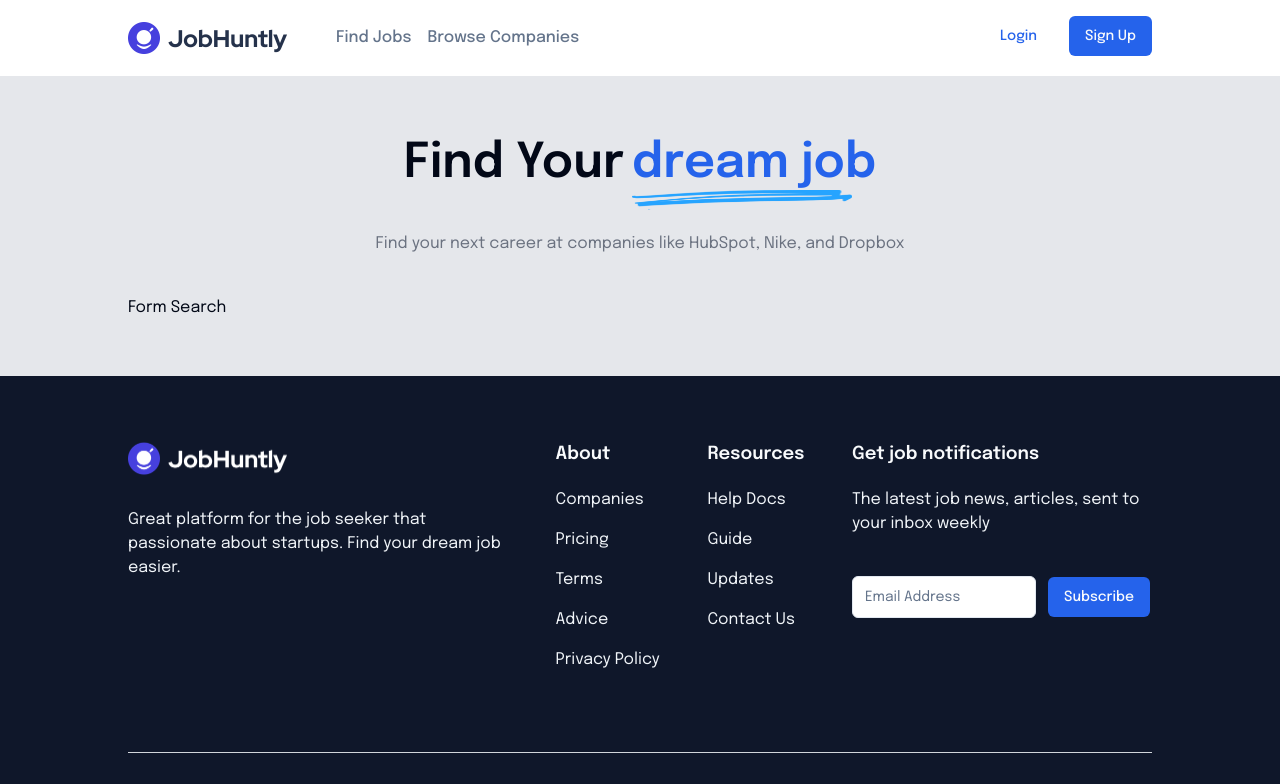
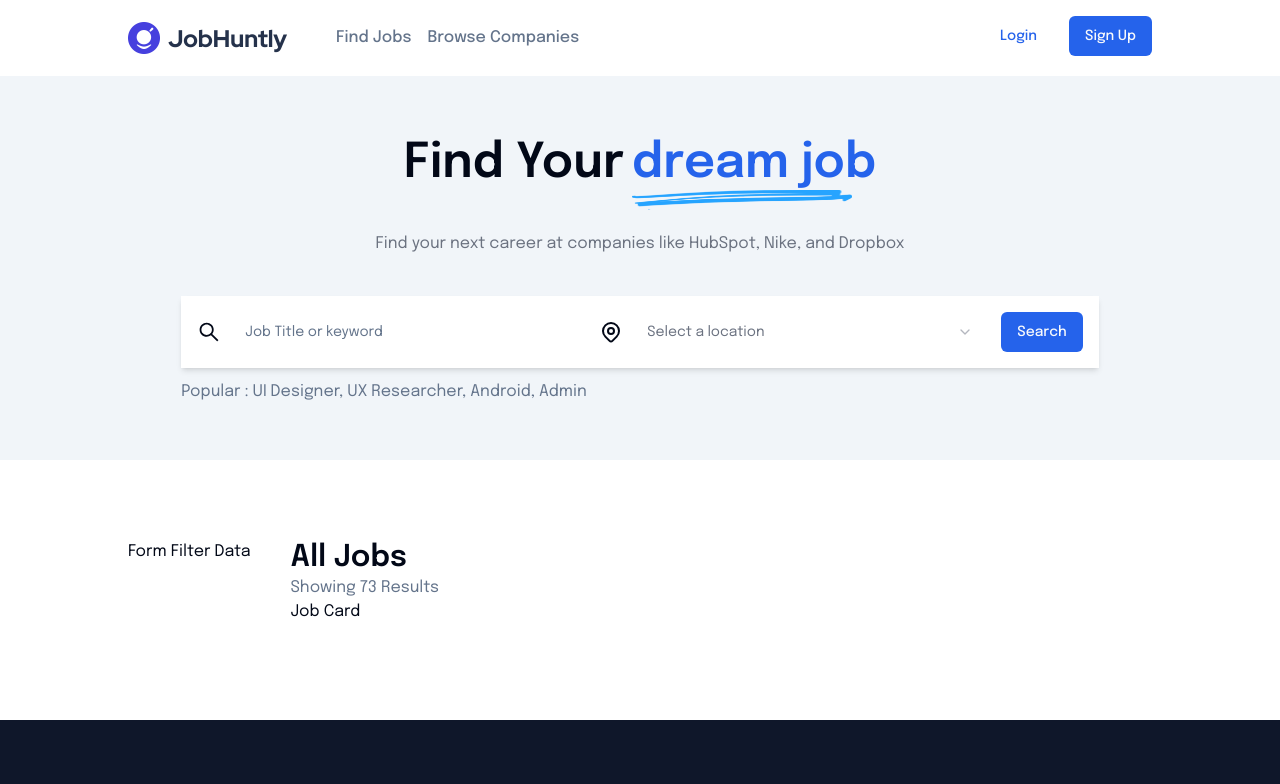
Before and after one commit to adipati27ma/jobhuntly-nextprism, a Next.js app: page /find-jobs in a window 1280 px wide. Shown: the top 784 px of the page. Built offline with nearby package versions, Linux system fonts and the light colour scheme.

Commit message:
feat: Add DynamicFormSearch component for job search functionality

```diff
--- a/src/components/index.tsx
+++ b/src/components/index.tsx
@@ -10,6 +10,7 @@ import TitleSection from './atom/TitleSection';
 import SignUpBanner from './organism/SignUpBanner/SignUpBanner';
 import FeaturedJob from './organism/FeaturedJob/FeaturedJob';
 import LatestJobs from './organism/LatestJobs/LatestJobs';
+import DynamicFormSearch from './organism/DynamicFormSearch/DynamicFormSearch';
 
 import {
   Select,
@@ -37,4 +38,5 @@ export {
   FeaturedJob,
   LatestJobs,
   Separator,
+  DynamicFormSearch,
 };
--- /dev/null
+++ b/src/components/organism/DynamicFormSearch/DynamicFormSearch.tsx
@@ -0,0 +1,57 @@
+import React, { FC } from 'react';
+import { AiOutlineSearch } from 'react-icons/ai';
+import { HiOutlineLocationMarker } from 'react-icons/hi';
+
+import {
+  Button,
+  Input,
+  Select,
+  SelectContent,
+  SelectItem,
+  SelectTrigger,
+  SelectValue,
+} from '@/components';
+import { optionType } from '@/types';
+import { LOCATION_OPTIONS } from '@/constants';
+
+interface DynamicFormSearchProps {}
+
+const DynamicFormSearch: FC<DynamicFormSearchProps> = ({}) => {
+  return (
+    <div className="mx-auto w-max">
+      <div className="bg-white p-4 shadow-md inline-flex items-center gap-4 relative w-max text-center">
+        <div className="inline-flex gap-3 items-center">
+          <AiOutlineSearch className="w-6 h-6" />
+          <Input
+            className="py-5 w-[350px] border-none"
+            placeholder="Job Title or keyword"
+          />
+        </div>
+        <div className="inline-flex gap-3 items-center">
+          <HiOutlineLocationMarker className="w-6 h-6" />
+          <Select>
+            {/* data-[placeholder] is for styling placeholder */}
+            <SelectTrigger className="w-[350px] border-none py-5 outline-none data-[placeholder]:text-gray-500">
+              <SelectValue placeholder="Select a location" />
+            </SelectTrigger>
+            <SelectContent>
+              {LOCATION_OPTIONS.map((item: optionType, i: number) => (
+                <SelectItem key={`option-${i}-${item.id}`} value={item.id}>
+                  {item.label}
+                </SelectItem>
+              ))}
+            </SelectContent>
+          </Select>
+        </div>
+        <div>
+          <Button>Search</Button>
+        </div>
+      </div>
+      <div className="text-muted-foreground mt-3">
+        Popular : UI Designer, UX Researcher, Android, Admin
+      </div>
+    </div>
+  );
+};
+
+export default DynamicFormSearch;
--- /dev/null
+++ b/src/components/organism/DynamicFormSearch/index.tsx
@@ -0,0 +1 @@
+export { default } from './DynamicFormSearch';
--- a/src/constants/index.ts
+++ b/src/constants/index.ts
@@ -0,0 +1,20 @@
+import { optionType } from '@/types';
+
+export const LOCATION_OPTIONS: optionType[] = [
+  {
+    id: 'Indonesia',
+    label: 'Indonesia',
+  },
+  {
+    id: 'Malaysia',
+    label: 'Malaysia',
+  },
+  {
+    id: 'Singapore',
+    label: 'Singapore',
+  },
+  {
+    id: 'Thailand',
+    label: 'Thailand',
+  },
+];
--- a/src/containers/ExploreDataContainer/ExploreDataContainer.tsx
+++ b/src/containers/ExploreDataContainer/ExploreDataContainer.tsx
@@ -1,3 +1,4 @@
+import { DynamicFormSearch } from '@/components';
 import Image from 'next/image';
 import React, { FC } from 'react';
 
@@ -9,7 +10,8 @@ interface ExploreDataContainerProps {
 
 const ExploreDataContainer: FC<ExploreDataContainerProps> = ({}) => {
   return (
-    <div className="bg-gray-200 px-32 pt-16 pb-14">
+    <>
+      <div className="bg-slate-100 px-32 pt-16 pb-14">
         <div className="mb-10">
           <div className="mx-auto mb-11 text-center flex justify-center gap-2">
             <span className="text-5xl font-semibold">Find Your</span>
@@ -32,9 +34,21 @@ const ExploreDataContainer: FC<ExploreDataContainerProps> = ({}) => {
           </div>
         </div>
         <div>
-        <div>Form Search</div>
+          <DynamicFormSearch />
         </div>
       </div>
+      <div className="mt-20 mb-16 px-32 flex flex-row item-start gap-10">
+        <div>Form Filter Data</div>
+        <div className="w-4/5">
+          <div className="mb-8">
+            <div className="text-3xl font-semibold">All Jobs</div>
+            <div className="text-muted-foreground">Showing 73 Results</div>
+
+            <div>Job Card</div>
+          </div>
+        </div>
+      </div>
+    </>
   );
 };
 
--- a/src/types/index.ts
+++ b/src/types/index.ts
@@ -7,3 +7,8 @@ export type JobType = {
   description: string;
   categories: string[];
 };
+
+export type optionType = {
+  id: string;
+  label: string;
+};
```
Lines whose indentation alone changed are shown as unchanged.
